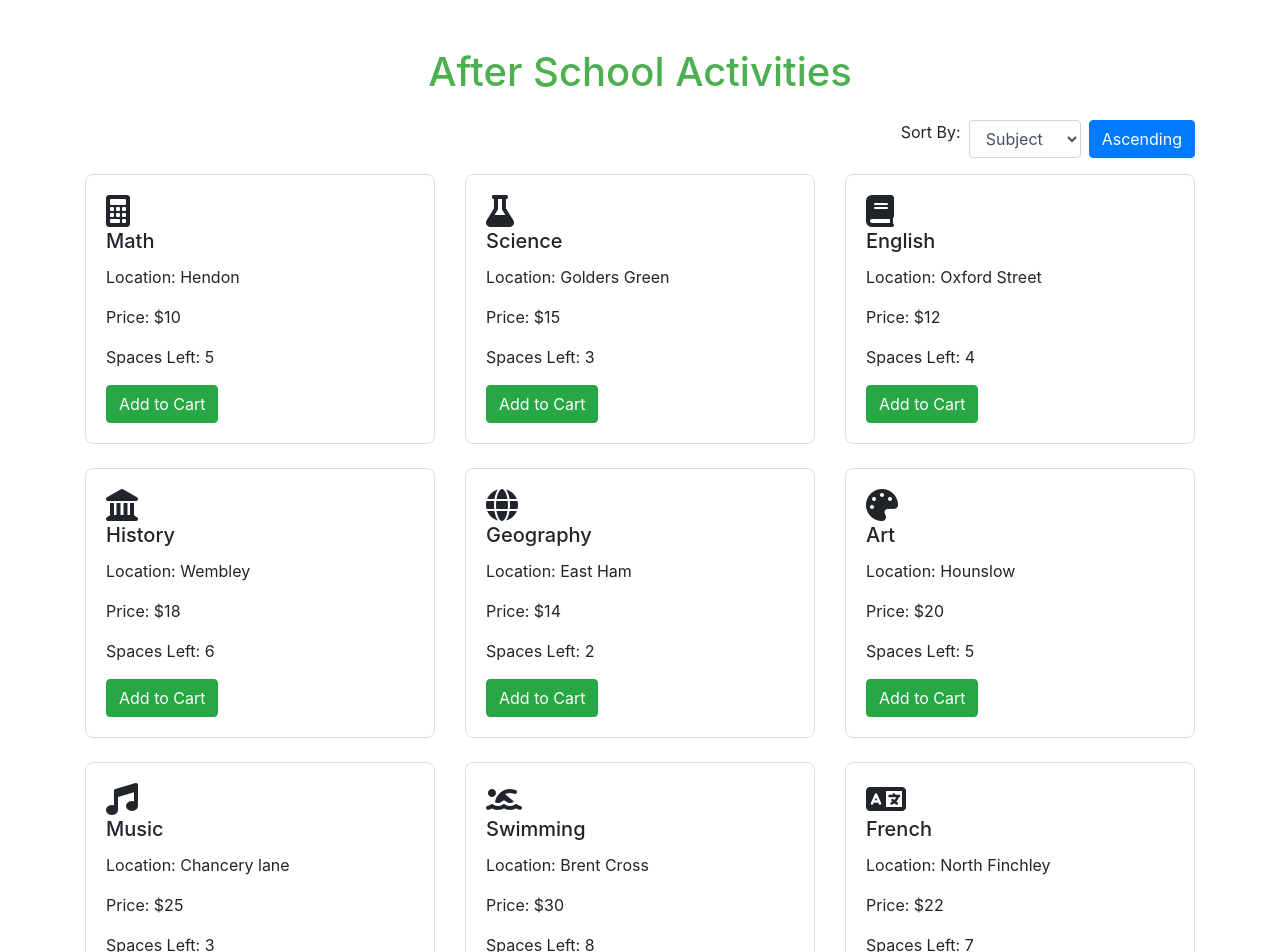
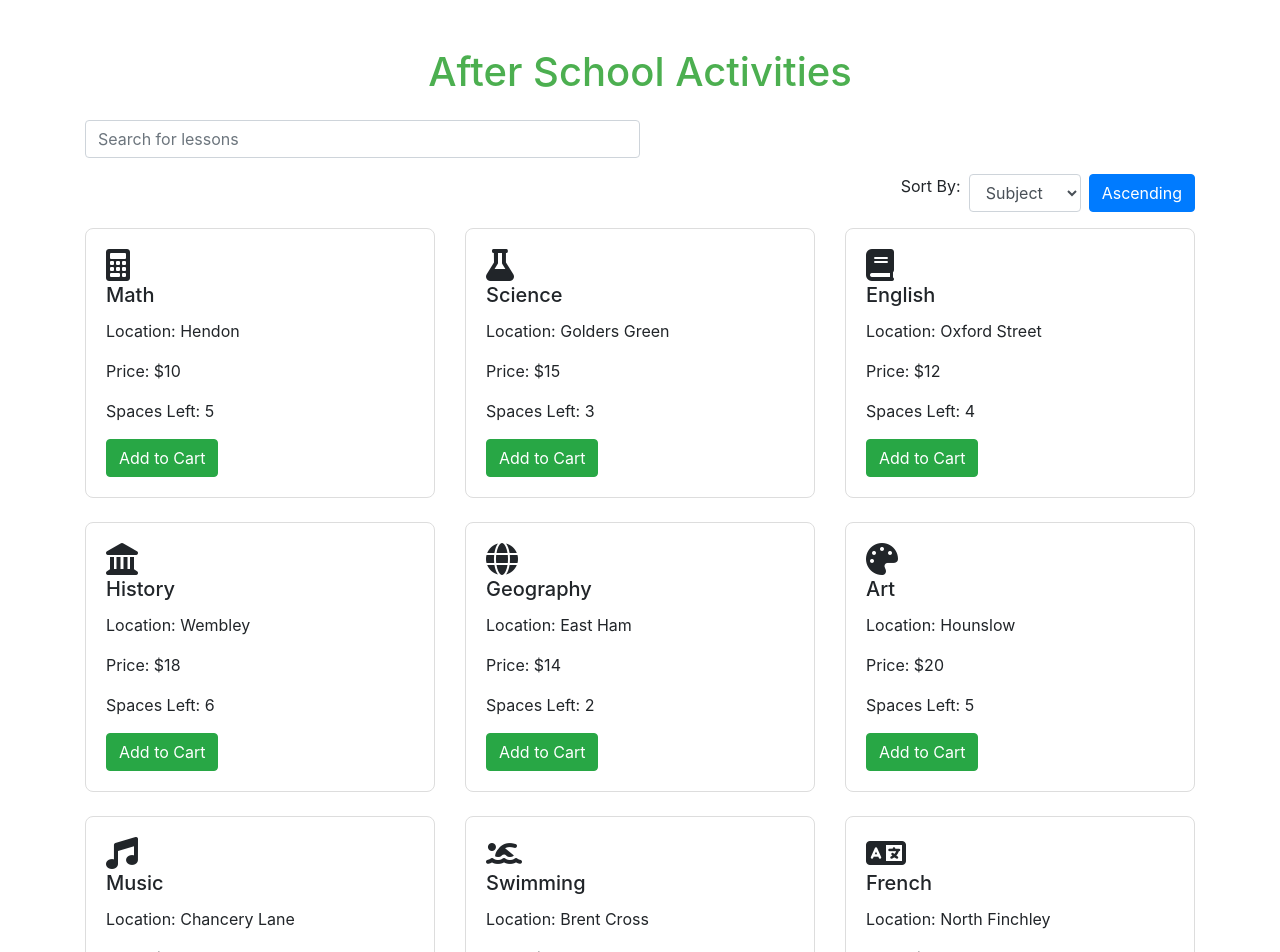
Before and after one commit to chaitanyas22/cw-vue-js-app, a Vue app: page / in a window 1280 px wide. Shown: the top 952 px of the page. Built offline with nearby package versions, Linux system fonts and the light colour scheme.

Commit message:
Added search functionality for lesson name and location

```diff
--- a/src/app.vue
+++ b/src/app.vue
@@ -1,42 +1,66 @@
 <template>
   <div class="container mt-5">
     <h1 class="text-center mb-4">After School Activities</h1>
+
+    <!-- ---- Search Bar -->
+    <div class="d-flex justify-content-between mb-3">
+
+      <input
+
+        type="text"
+        v-model="searchQuery"
+        class="form-control w-50"
+
+        placeholder="Search for lessons"
+      />
+    </div>
+
+    <!-- Sort Section -->
+
 
 
     <div class="d-flex justify-content-end mb-3">
       <label for="sort" class="mr-2">Sort By:</label>
       <select v-model="sortAttribute" class="form-control w-auto mr-2" @change="sortLessons">
         <option value="subject">Subject</option>
+
         <option value="location">Location</option>
-
         <option value="price">Price</option>
         <option value="spaces">Spaces</option>
       </select>
       <button class="btn btn-primary" @click="toggleSortOrder">
+
         {{ sortOrder === 'asc' ? 'Ascending' : 'Descending' }}
       </button>
     </div>
 
+    <!---------------------- Lesson Cards -->
     <div class="row">
       <LessonCard
-        v-for="lesson in lessons"
+        v-for="lesson in filteredLessons"
         :key="lesson.id"
         :lesson="lesson"
         @add-to-cart="addToCart"
       />
     </div>
 
+    <!-- add to cart -->
+
     <div class="cart mt-5">
+
       <h2>Cart</h2>
       <ul>
         <li v-for="item in cart" :key="item.id">
           {{ item.subject }} - {{ item.location }} - ${{ item.price }}
+
           <button class="btn btn-danger btn-sm ml-2" @click="removeFromCart(item.id)">
             Remove
           </button>
-        </li>
-      </ul>
+                   </li>   </ul>
     </div>
+
+
+
   </div>
 </template>
 
@@ -45,21 +69,22 @@ import LessonCard from './components/LessonCard.vue';
 
 export default {
   name: 'App',
+
   components: {
     LessonCard,
   },
-  data() {
+  data()
+  {
     return {
-      lessons:  [
 
-      // activities
-      { id: 1, subject: 'Math', location: 'Hendon', price: 10, spaces: 5, icon: 'fas fa-calculator' },
+      lessons: [
+        { id: 1, subject: 'Math', location: 'Hendon', price: 10, spaces: 5, icon: 'fas fa-calculator' },
         { id: 2, subject: 'Science', location: 'Golders Green', price: 15, spaces: 3, icon: 'fas fa-flask' },
         { id: 3, subject: 'English', location: 'Oxford Street', price: 12, spaces: 4, icon: 'fas fa-book' },
         { id: 4, subject: 'History', location: 'Wembley', price: 18, spaces: 6, icon: 'fas fa-landmark' },
         { id: 5, subject: 'Geography', location: 'East Ham', price: 14, spaces: 2, icon: 'fas fa-globe' },
         { id: 6, subject: 'Art', location: 'Hounslow', price: 20, spaces: 5, icon: 'fas fa-palette' },
-        { id: 7, subject: 'Music', location: 'Chancery lane', price: 25, spaces: 3, icon: 'fas fa-music' },
+        { id: 7, subject: 'Music', location: 'Chancery Lane', price: 25, spaces: 3, icon: 'fas fa-music' },
         { id: 8, subject: 'Swimming', location: 'Brent Cross', price: 30, spaces: 8, icon: 'fas fa-swimmer' },
         { id: 9, subject: 'French', location: 'North Finchley', price: 22, spaces: 7, icon: 'fas fa-language' },
         { id: 10, subject: 'Spanish', location: 'Mile Hill', price: 16, spaces: 4, icon: 'fas fa-language' },
@@ -69,50 +94,54 @@ export default {
         { id: 14, subject: 'Cooking', location: 'Kingsbury', price: 20, spaces: 4, icon: 'fas fa-utensils' },
         { id: 15, subject: 'Photography', location: 'Harrow', price: 40, spaces: 2, icon: 'fas fa-camera' },
       ],
-      cart: [],
+
       sortAttribute: 'subject',
       sortOrder: 'asc',
+      searchQuery: '',
+      cart: [],
+    };
+  },
+  computed: {
+    filteredLessons() {
+      const query = this.searchQuery.toLowerCase();
 
-
-    };
-
+      return this.lessons.filter((lesson) =>
+        Object.values(lesson).some((value) =>
+          value.toString().toLowerCase().includes(query)
+        )
+      );
+    },
   },
-
-
-
   methods: {
     sortLessons() {
+
       const order = this.sortOrder === 'asc' ? 1 : -1;
       this.lessons.sort((a, b) =>
         a[this.sortAttribute] > b[this.sortAttribute] ? order : -order
       );
     },
+// sort function
+
     toggleSortOrder() {
       this.sortOrder = this.sortOrder === 'asc' ? 'desc' : 'asc';
-
-
       this.sortLessons();
     },
+    // add to cart functionaliry
     addToCart(lesson) {
-      if (!this.cart.find((item) => item.id === lesson.id))   {
+      if (!this.cart.find((item) => item.id === lesson.id)) {
         this.cart.push(lesson);
-
-        // decrease the spaces
         lesson.spaces -= 1;
       } else {
-        // aleart if the lesson is already in the cart
         alert('This lesson is already in your cart.');
       }
     },
 
-    // function to remove the itmens from the cart
+    // remove from cart FUnciton
     removeFromCart(lessonId) {
       const index = this.cart.findIndex((item) => item.id === lessonId);
       if (index !== -1) {
         const lesson = this.cart[index];
-
-        lesson.spaces += 1; // Restore thee spaces
-
+        lesson.spaces += 1;
         this.cart.splice(index, 1);
       }
     },
```
